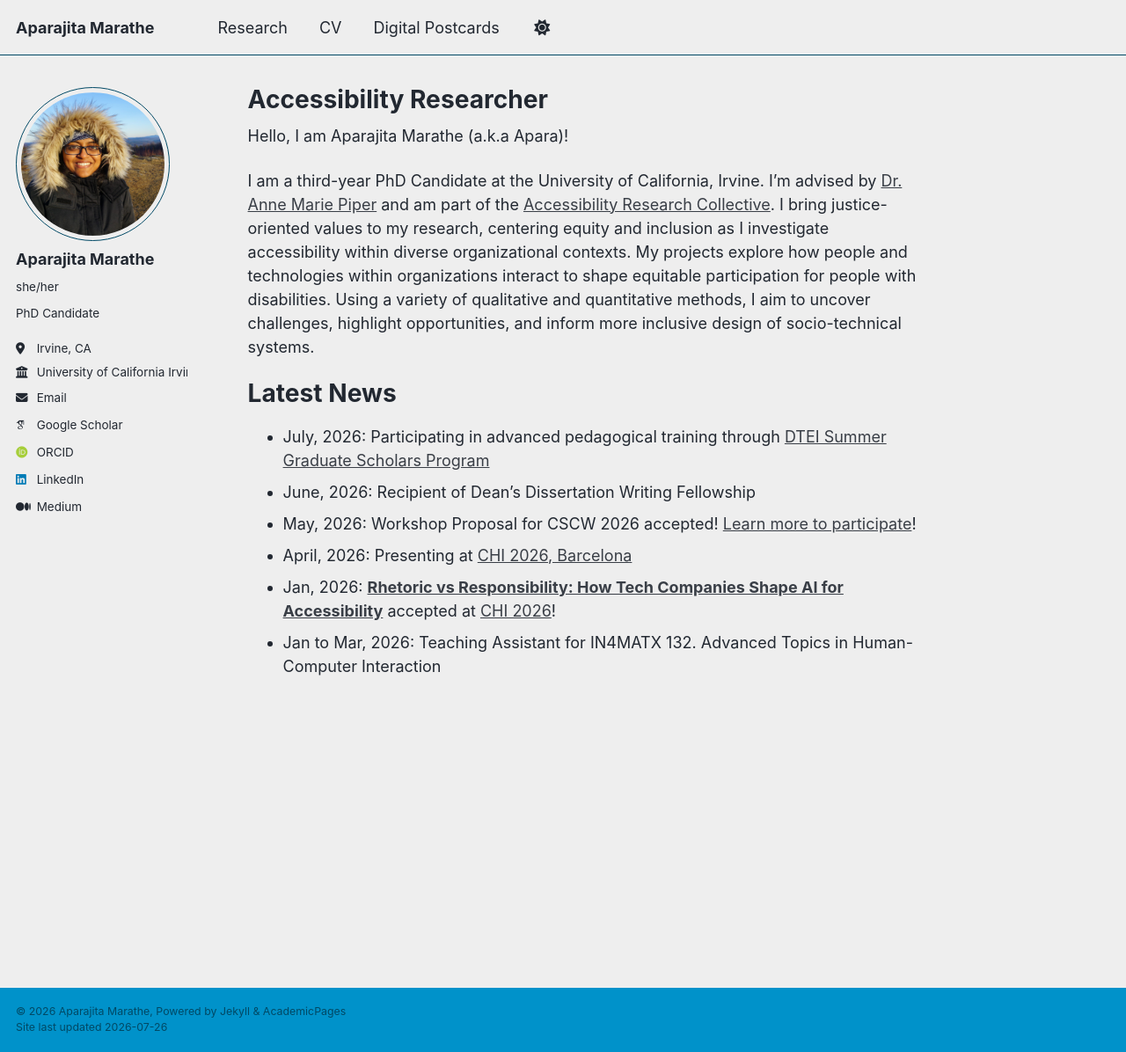
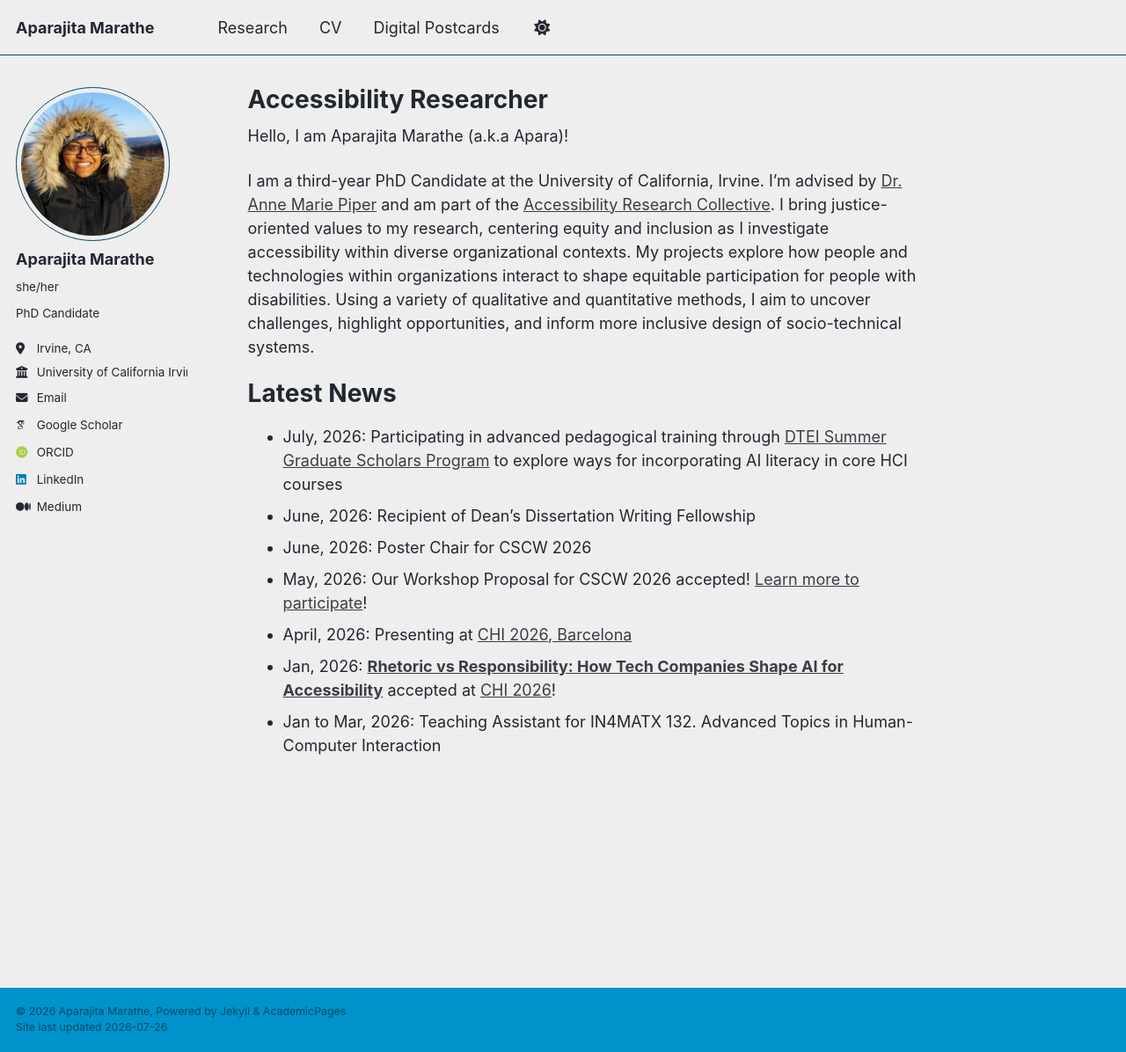
Before and after one commit to aparajitamarathe/aparajitamarathe.github.io, a Jekyll site: the page built from _pages/about.md, in a window 1280 px wide and 1196 px high. Shown: the whole window at 88% size. Built offline with Jekyll 4.4.1, drawn with Linux system fonts in a browser that asks for light colours; some web fonts are replaced.

Commit message:
Enhance latest news with AI literacy and new roles
Updated latest news section with additional details on AI literacy training and new roles.

```diff
--- a/_pages/about.md
+++ b/_pages/about.md
@@ -13,9 +13,10 @@ I am a third-year PhD Candidate at the University of California, Irvine. I'm adv
 
 Latest News
 ======
-- July, 2026: Participating in advanced pedagogical training through [DTEI Summer Graduate Scholars Program](https://dtei.uci.edu/opportunities/grads-postdocs/dtei-graduate-fellowship/)
+- July, 2026: Participating in advanced pedagogical training through [DTEI Summer Graduate Scholars Program](https://dtei.uci.edu/opportunities/grads-postdocs/dtei-graduate-fellowship/) to explore ways for incorporating AI literacy in core HCI courses
 - June, 2026: Recipient of Dean's Dissertation Writing Fellowship
-- May, 2026: Workshop Proposal for CSCW 2026 accepted! [Learn more to participate](https://sites.google.com/uci.edu/workplace-accessibility-cscw26/home)!
+- June, 2026: Poster Chair for CSCW 2026
+- May, 2026: Our Workshop Proposal for CSCW 2026 accepted! [Learn more to participate](https://sites.google.com/uci.edu/workplace-accessibility-cscw26/home)!
 - April, 2026: Presenting at [CHI 2026, Barcelona](https://chi2026.acm.org)
 - Jan, 2026: [**Rhetoric vs Responsibility: How Tech Companies Shape AI for Accessibility**](https://drive.google.com/file/d/1B6F1mVqObJ4DVb7k4TPoRW8g3o5ZYVxr/view?usp=sharing) accepted at [CHI 2026](https://chi2026.acm.org)!
 - Jan to Mar, 2026: Teaching Assistant for IN4MATX 132. Advanced Topics in Human-Computer Interaction
```
